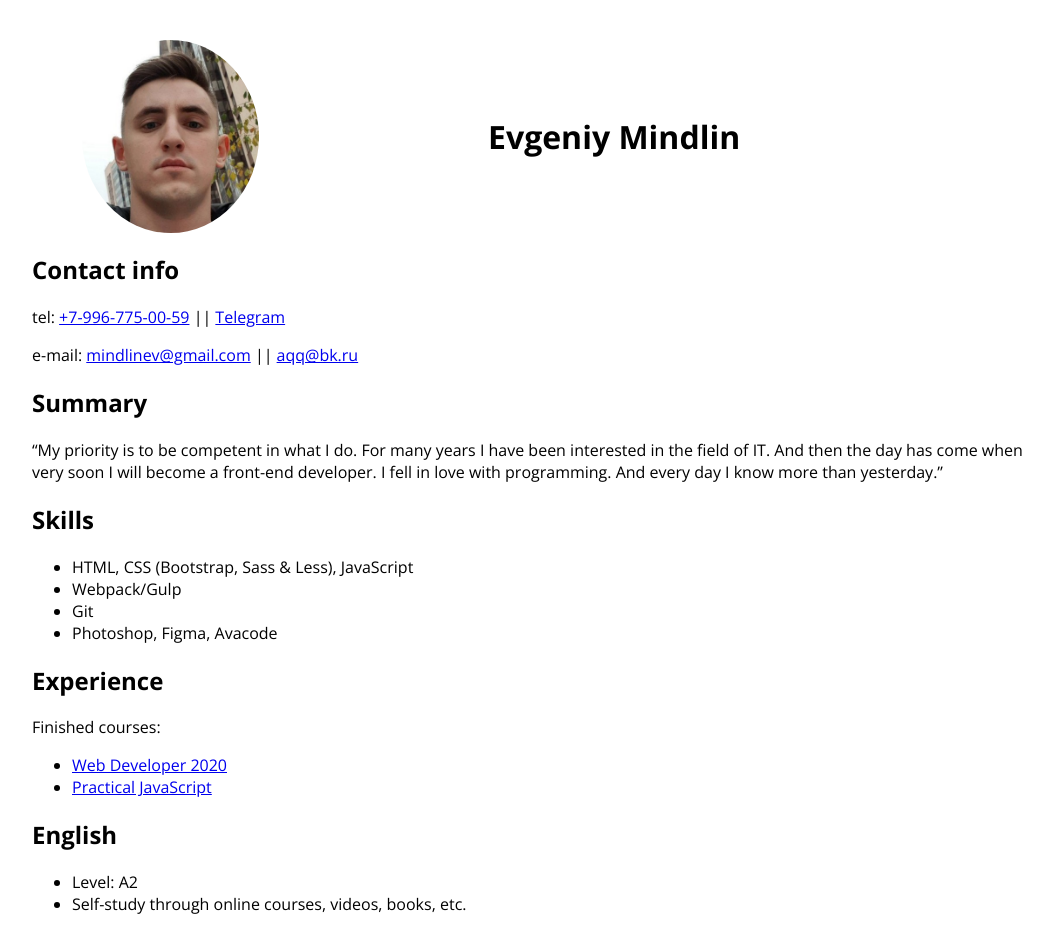
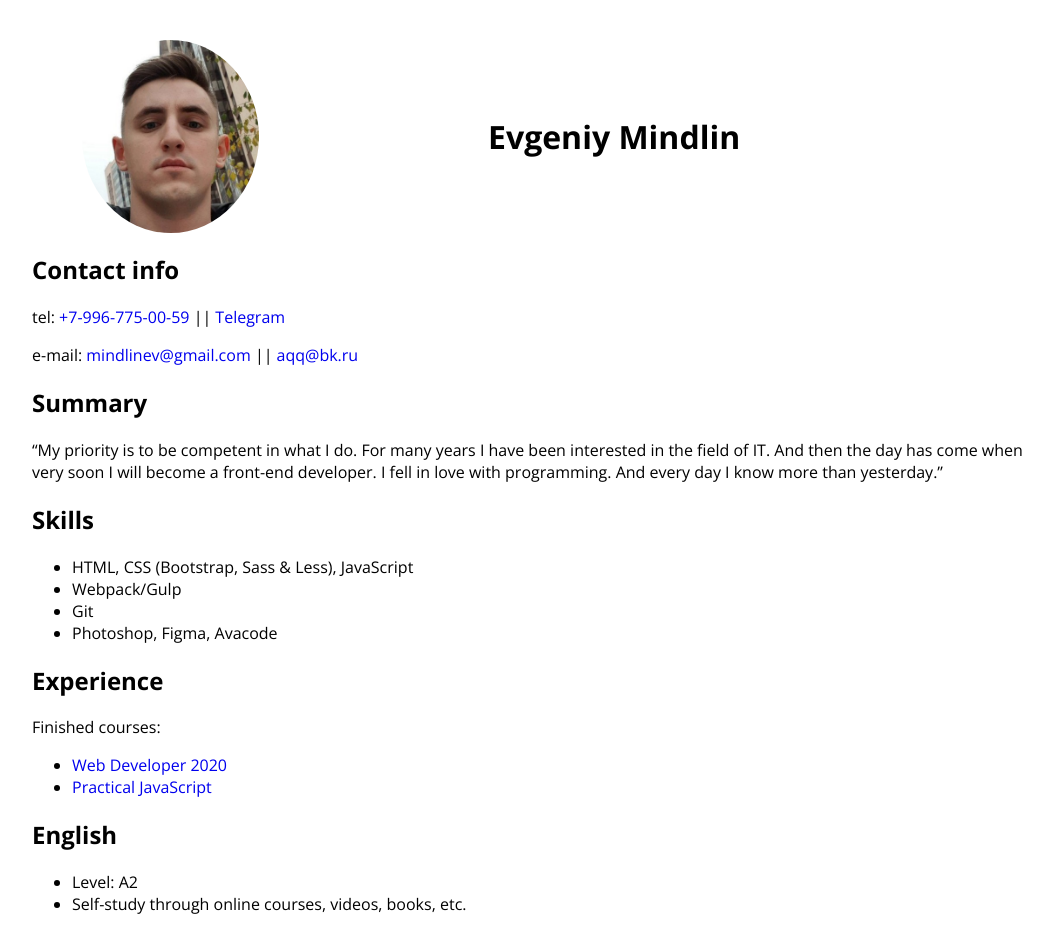
Before and after one commit to revokacija/rsschool-cv, a plain HTML site: page index.html in a window 1280 px wide. Shown: the whole page, without its empty margins (96-1149 px from the left). Drawn offline with nearby package versions, Linux system fonts and the light colour scheme.

Commit message:
fix: remove underline from links

```diff
--- a/main.css
+++ b/main.css
@@ -31,3 +31,7 @@ header img {
     border-radius: 100%;
     margin-left: 50px;
 }
+
+.contacts a, .experience a{
+    text-decoration: none;
+}
```
